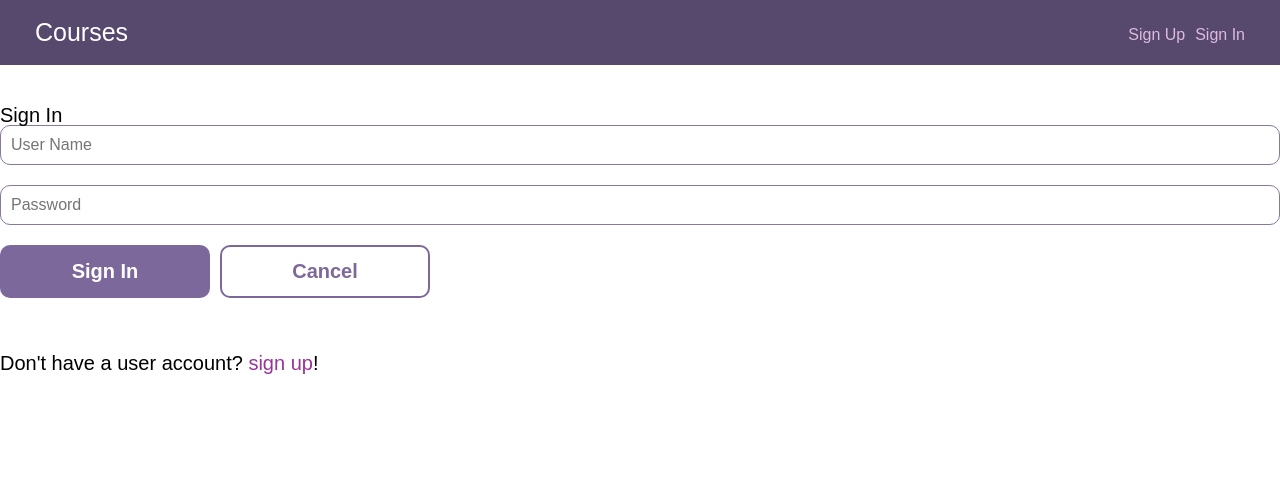
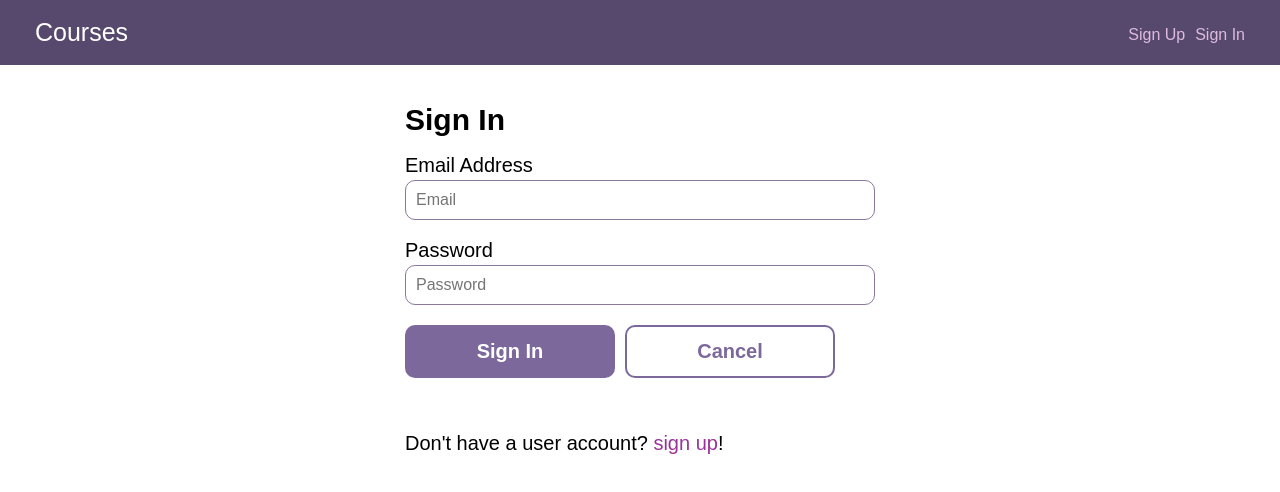
Before and after one commit to rohald89/FSJS-TD-Unit10, a React (Create React App) app in the folder client/: page /signin in a window 1280 px wide. Shown: the top 492 px of the page. Built offline with nearby package versions, Linux system fonts and the light colour scheme.

Commit message:
improved userSignIn to work in email instead of username

```diff
--- a/client/src/components/CourseDetail.js
+++ b/client/src/components/CourseDetail.js
@@ -50,7 +50,7 @@ function CourseDetail(props) {
                             <ul className="course--detail--list">
                                 { course.materialsNeeded
                                     ? course.materialsNeeded.split('*').slice(1).map(material => (
-                                    <li>{material}</li>
+                                    <li key={material}>{material}</li>
                                     ))
                                     : ''
                                 }
--- a/client/src/components/UserSignIn.js
+++ b/client/src/components/UserSignIn.js
@@ -4,22 +4,21 @@ import Form from './Form';
 
 export default class UserSignIn extends Component {
   state = {
-    username: '',
+    emailAddress: '',
     password: '',
     errors: [],
   }
 
   render() {
     const {
-      username,
+      emailAddress,
       password,
       errors,
     } = this.state;
 
     return (
-      <div className="bounds">
-        <div className="grid-33 centered signin">
-          <h1>Sign In</h1>
+      <div className="form--centered">
+          <h2>Sign In</h2>
           <Form
             cancel={this.cancel}
             errors={errors}
@@ -27,13 +26,15 @@ export default class UserSignIn extends Component {
             submitButtonText="Sign In"
             elements={() => (
               <React.Fragment>
+                <label htmlFor="emailAddress">Email Address</label>
                 <input
-                  id="username"
-                  name="username"
-                  type="text"
-                  value={username}
+                  id="emailAddress"
+                  name="emailAddress"
+                  type="email"
+                  value={emailAddress}
                   onChange={this.change}
-                  placeholder="User Name" />
+                  placeholder="Email" />
+                  <label htmlFor="password">Password</label>
                 <input
                   id="password"
                   name="password"
@@ -46,7 +47,6 @@ export default class UserSignIn extends Component {
           <p>
             Don't have a user account? <Link to="/signup">sign up</Link>!
           </p>
-        </div>
       </div>
     );
   }
@@ -65,8 +65,8 @@ export default class UserSignIn extends Component {
   submit = () => {
     const { context } = this.props;
     const { from } = this.props.location.state || { from: { pathname: '/authenticated'} };
-    const {username, password } = this.state;
-    context.actions.signIn(username, password)
+    const {emailAddress, password } = this.state;
+    context.actions.signIn(emailAddress, password)
       .then( user => {
         if (user === null ) {
           this.setState(() => {
--- a/client/src/components/UserSignUp.js
+++ b/client/src/components/UserSignUp.js
@@ -5,23 +5,24 @@ import Form from './Form';
 export default class UserSignUp extends Component {
   state = {
     name: '',
-    username: '',
+    emailAddress: '',
     password: '',
+    confirmPassword: '',
     errors: [],
   }
 
   render() {
     const {
       name,
-      username,
+      emailAddress,
       password,
+      confirmPassword,
       errors,
     } = this.state;
 
     return (
-      <div className="bounds">
-        <div className="grid-33 centered signin">
-          <h1>Sign Up</h1>
+      <div className="form--centered">
+          <h2>Sign Up</h2>
           <Form
             cancel={this.cancel}
             errors={errors}
@@ -29,6 +30,7 @@ export default class UserSignUp extends Component {
             submitButtonText="Sign Up"
             elements={() => (
               <React.Fragment>
+                <label htmlFor="name">Name</label>
                 <input
                   id="name"
                   name="name"
@@ -36,13 +38,15 @@ export default class UserSignUp extends Component {
                   value={name}
                   onChange={this.change}
                   placeholder="Name" />
+                <label htmlFor="emailAddress">Email Address</label>
                 <input
-                  id="username"
-                  name="username"
-                  type="text"
-                  value={username}
+                  id="emailAddress"
+                  name="emailAddress"
+                  type="email"
+                  value={emailAddress}
                   onChange={this.change}
-                  placeholder="User Name" />
+                  placeholder="Email" />
+                <label htmlFor="password">Password</label>
                 <input
                   id="password"
                   name="password"
@@ -50,12 +54,19 @@ export default class UserSignUp extends Component {
                   value={password}
                   onChange={this.change}
                   placeholder="Password" />
+                <label htmlFor="confirmPassword">Confirm Password</label>
+                <input
+                    id="confirmPassword"
+                    name="confirmPassword"
+                    type="password"
+                    value={confirmPassword}
+                    onChange={this.change}
+                    placeholder="confirm password"/>
               </React.Fragment>
             )} />
           <p>
-            Already have a user account? <Link to="/signin">Click here</Link> to sign in!
+            Already have a user account? Click here to <Link to="/signin">sign in</Link>!
           </p>
-        </div>
       </div>
     );
   }
@@ -74,15 +85,15 @@ export default class UserSignUp extends Component {
   submit = () => {
     const {context } = this.props;
 
-    const { name, username, password } = this.state;
+    const { name, emailAddress, password } = this.state;
 
-    const user = {name, username, password};
+    const user = {name, emailAddress, password};
     context.data.createUser(user)
     .then( errors => {
       if(errors.length) {
         this.setState({ errors });
       } else {
-        context.actions.signIn(username, password)
+        context.actions.signIn(emailAddress, password)
         .then(() => {
           this.props.history.push('/authenticated')
         });
```
Also changed, not shown: 1 other file (tests, documents, lock files or other folders).
